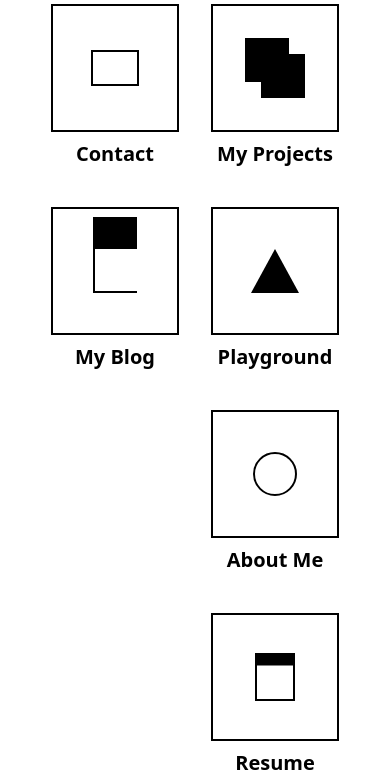
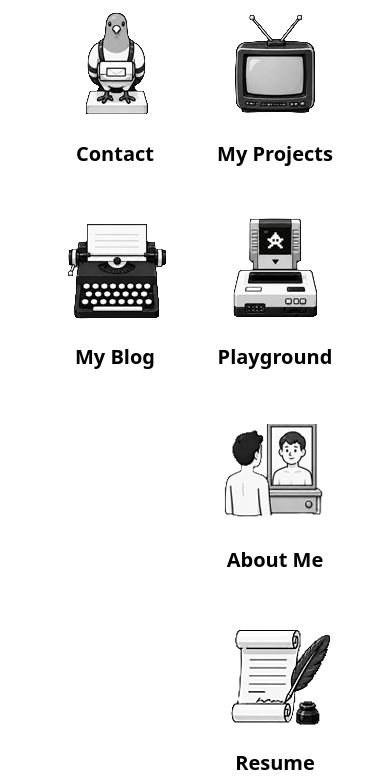
Before and after one commit to LateNightNic/Creative-Portfolio, a website with bundled scripts: page src/index.html in a window 390 px wide. Shown: the part 68-844 px from the top of the page. Built offline with nearby package versions, Linux system fonts and the light colour scheme; a web font is replaced by a local one.

Commit message:
temp App Icons Added
Temp PNGS for App Icons

```diff
--- a/src/css/desktop.css
+++ b/src/css/desktop.css
@@ -70,7 +70,7 @@
 
 .icon-grid {
   display: grid;
-  grid-template-columns: repeat(2, 7rem);
+  grid-template-columns: repeat(2, 8rem);
   grid-template-rows: repeat(4, auto);
   grid-auto-flow: column;
   direction: rtl;
@@ -88,14 +88,13 @@
   padding: 0.5rem;
   border-radius: 0;
   cursor: pointer;
-  width: 7rem;
+  width: 8rem;
   color: var(--black);
 }
 
 .desktop-icon__graphic {
-  width: 6rem;
-  height: 6rem;
-  border: var(--window-border);
+  width: 8rem;
+  height: 8rem;
   background: var(--white);
   display: flex;
   align-items: center;
@@ -104,68 +103,12 @@
   position: relative;
 }
 
-/* Placeholder geometric mark per icon */
-.desktop-icon[data-app="projects"] .desktop-icon__graphic::before {
-  content: '';
+.desktop-icon__graphic img {
+  width: 100%;
+  height: 100%;
+  object-fit: contain;
   display: block;
-  width: 2rem;
-  height: 2rem;
-  background: var(--black);
-  box-shadow: 0.75rem 0.75rem 0 var(--black);
-  position: relative;
-  top: -0.375rem;
-  left: -0.375rem;
-}
-
-.desktop-icon[data-app="playground"] .desktop-icon__graphic::before {
-  content: '';
-  display: block;
-  width: 0;
-  height: 0;
-  border-left: 1.125rem solid transparent;
-  border-right: 1.125rem solid transparent;
-  border-bottom: 2rem solid var(--black);
-}
-
-.desktop-icon[data-app="about"] .desktop-icon__graphic::before {
-  content: '';
-  display: block;
-  width: 2rem;
-  height: 2rem;
-  border-radius: 50%;
-  border: 2px solid var(--black);
-}
-
-.desktop-icon[data-app="resume"] .desktop-icon__graphic::before {
-  content: '';
-  display: block;
-  width: 1.875rem;
-  height: 2.25rem;
-  border: 2px solid var(--black);
-  box-shadow:
-    inset 0 0.5rem 0 0 var(--black),
-    inset 0 0.9rem 0 0 var(--white);
-}
-
-.desktop-icon[data-app="contact"] .desktop-icon__graphic::before {
-  content: '';
-  display: block;
-  width: 2.25rem;
-  height: 1.75rem;
-  border: 2px solid var(--black);
-  position: relative;
-}
-
-.desktop-icon[data-app="blog"] .desktop-icon__graphic::before {
-  content: '';
-  display: block;
-  width: 2rem;
-  height: 2rem;
-  border-left: 2px solid var(--black);
-  border-bottom: 2px solid var(--black);
-  box-shadow:
-    0 -0.75rem 0 0 var(--black),
-    0 -1.5rem 0 0 var(--black);
+  pointer-events: none;
 }
 
 /* Hover / active states */
@@ -174,19 +117,9 @@
   background: var(--black);
 }
 
-.desktop-icon:hover .desktop-icon__graphic::before,
-.desktop-icon:focus-visible .desktop-icon__graphic::before {
-  border-color: var(--white);
-  background-color: var(--white);
-  box-shadow: none;
+.desktop-icon:hover .desktop-icon__graphic img,
+.desktop-icon:focus-visible .desktop-icon__graphic img {
   filter: invert(1);
-}
-
-/* Triangle icon (playground) needs special invert handling */
-.desktop-icon[data-app="playground"]:hover .desktop-icon__graphic::before,
-.desktop-icon[data-app="playground"]:focus-visible .desktop-icon__graphic::before {
-  border-bottom-color: var(--white);
-  filter: none;
 }
 
 .desktop-icon:active .desktop-icon__graphic {
@@ -204,8 +137,7 @@
 }
 
 @media (prefers-reduced-motion: reduce) {
-  .desktop-icon__graphic,
-  .desktop-icon__graphic::before {
+  .desktop-icon__graphic {
     transition: none;
   }
 
@@ -236,43 +168,4 @@
     height: 8rem;
   }
 
-  .desktop-icon[data-app="projects"] .desktop-icon__graphic::before {
-    width: 2.75rem;
-    height: 2.75rem;
-    box-shadow: 1rem 1rem 0 var(--black);
-    top: -0.5rem;
-    left: -0.5rem;
-  }
-
-  .desktop-icon[data-app="playground"] .desktop-icon__graphic::before {
-    border-left-width: 1.5rem;
-    border-right-width: 1.5rem;
-    border-bottom-width: 2.75rem;
-  }
-
-  .desktop-icon[data-app="about"] .desktop-icon__graphic::before {
-    width: 2.75rem;
-    height: 2.75rem;
-  }
-
-  .desktop-icon[data-app="resume"] .desktop-icon__graphic::before {
-    width: 2.5rem;
-    height: 3rem;
-    box-shadow:
-      inset 0 0.65rem 0 0 var(--black),
-      inset 0 1.25rem 0 0 var(--white);
-  }
-
-  .desktop-icon[data-app="contact"] .desktop-icon__graphic::before {
-    width: 3rem;
-    height: 2.25rem;
-  }
-
-  .desktop-icon[data-app="blog"] .desktop-icon__graphic::before {
-    width: 2.75rem;
-    height: 2.75rem;
-    box-shadow:
-      0 -1rem 0 0 var(--black),
-      0 -2rem 0 0 var(--black);
-  }
 }
--- a/src/index.html
+++ b/src/index.html
@@ -31,32 +31,44 @@
     <div class="icon-grid" role="list">
 
       <button class="desktop-icon" data-app="projects" role="listitem" aria-label="Open My Projects">
-        <div class="desktop-icon__graphic" aria-hidden="true"></div>
+        <div class="desktop-icon__graphic" aria-hidden="true">
+          <img src="images/temp-Icons/temp-MyProjects.png" alt="" draggable="false">
+        </div>
         <span class="desktop-icon__label">My Projects</span>
       </button>
 
       <button class="desktop-icon" data-app="playground" role="listitem" aria-label="Open Playground">
-        <div class="desktop-icon__graphic" aria-hidden="true"></div>
+        <div class="desktop-icon__graphic" aria-hidden="true">
+          <img src="images/temp-Icons/temp-Playground.png" alt="" draggable="false">
+        </div>
         <span class="desktop-icon__label">Playground</span>
       </button>
 
       <button class="desktop-icon" data-app="about" role="listitem" aria-label="Open About Me">
-        <div class="desktop-icon__graphic" aria-hidden="true"></div>
+        <div class="desktop-icon__graphic" aria-hidden="true">
+          <img src="images/temp-Icons/temp-AboutMe.png" alt="" draggable="false">
+        </div>
         <span class="desktop-icon__label">About Me</span>
       </button>
 
       <button class="desktop-icon" data-app="resume" role="listitem" aria-label="Open Resume">
-        <div class="desktop-icon__graphic" aria-hidden="true"></div>
+        <div class="desktop-icon__graphic" aria-hidden="true">
+          <img src="images/temp-Icons/temp-Resume.png" alt="" draggable="false">
+        </div>
         <span class="desktop-icon__label">Resume</span>
       </button>
 
       <button class="desktop-icon" data-app="contact" role="listitem" aria-label="Open Contact">
-        <div class="desktop-icon__graphic" aria-hidden="true"></div>
+        <div class="desktop-icon__graphic" aria-hidden="true">
+          <img src="images/temp-Icons/temp-Contact.png" alt="" draggable="false">
+        </div>
         <span class="desktop-icon__label">Contact</span>
       </button>
 
       <button class="desktop-icon" data-app="blog" role="listitem" aria-label="Open My Blog">
-        <div class="desktop-icon__graphic" aria-hidden="true"></div>
+        <div class="desktop-icon__graphic" aria-hidden="true">
+          <img src="images/temp-Icons/temp-Blog.png" alt="" draggable="false">
+        </div>
         <span class="desktop-icon__label">My Blog</span>
       </button>
 
```
Also changed, not shown: public/images/temp-Icons/temp-AboutMe.png (added), public/images/temp-Icons/temp-Blog.png (added), public/images/temp-Icons/temp-Contact.png (added), public/images/temp-Icons/temp-MyProjects.png (added), public/images/temp-Icons/temp-Playground.png (added), public/images/temp-Icons/temp-Resume.png (added), src/images/temp-Icons/temp-AboutMe.png (added), src/images/temp-Icons/temp-Blog.png (added), src/images/temp-Icons/temp-Contact.png (added), src/images/temp-Icons/temp-MyProjects.png (added), src/images/temp-Icons/temp-Playground.png (added), src/images/temp-Icons/temp-Resume.png (added).
